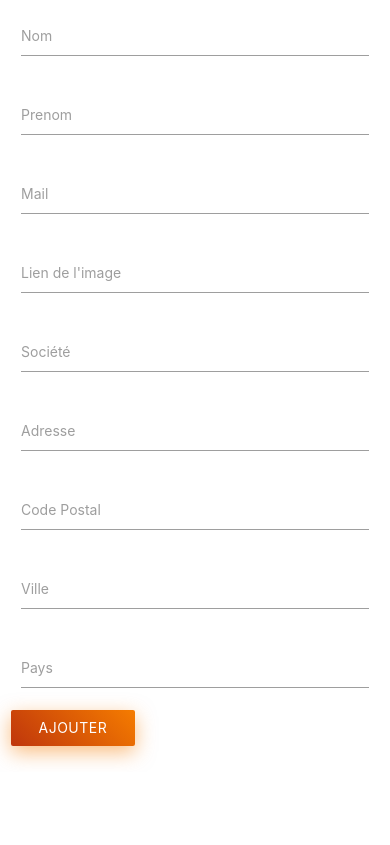
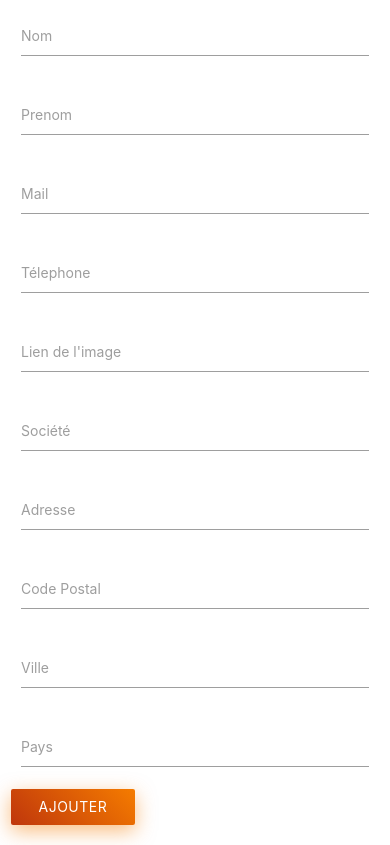
Before and after one commit to Dreys71/carnet, a PHP site: template view/vueAddcontact.php in a window 390 px wide. Shown: the part 72-917 px from the top of the page. Before the commit the page ends 837 px from the top, so only its background shows below. Run offline with PHP 8.4, Linux system fonts and the light colour scheme; the template is opened without the code that fills it, so the values that code supplies are empty.

Commit message:
Oubli input téléphone

```diff
--- a/view/vueAddcontact.php
+++ b/view/vueAddcontact.php
@@ -14,6 +14,10 @@
             <div class="col s12 l6 input-field">
                 <input type="email" id="mail" name="mail">
                 <label for="mail">Mail</label>
+            </div>
+            <div class="col s12 l6 input-field">
+                <input type="text" id="tel" name="tel">
+                <label for="tel">Télephone</label>
             </div>
             <div class="col s12 l6 input-field">
                 <input type="text" id="img" name="image">
```
